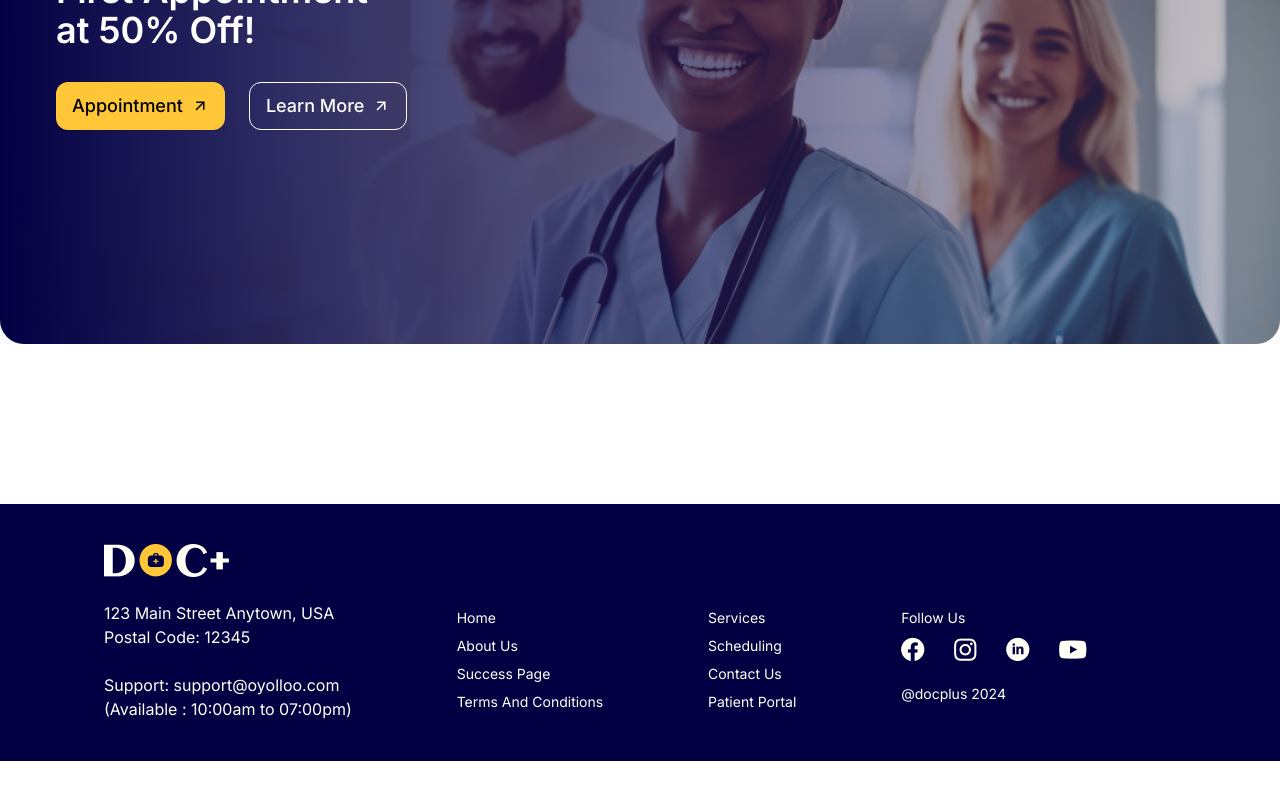
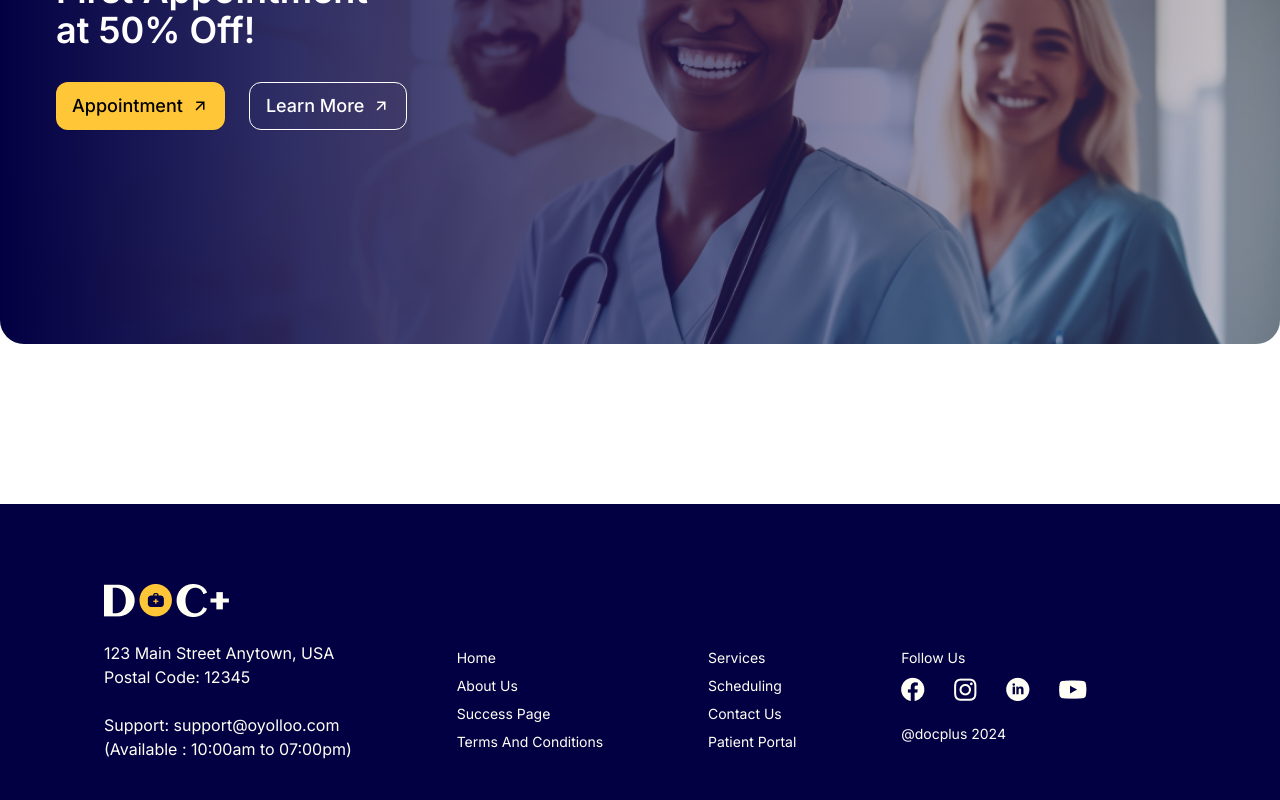
Before and after one commit to sarnali3515/task-doc, a React (Vite) app: page / in a window 1280 px wide. Shown: the part 4123-4923 px from the top of the page. Before the commit the page ends 4884 px from the top, so only its background shows below. Built offline with nearby package versions, Linux system fonts and the light colour scheme.

Commit message:
bottom gradient added

```diff
--- a/src/Pages/Footer/Footer.jsx
+++ b/src/Pages/Footer/Footer.jsx
@@ -4,7 +4,7 @@ import social from '../../assets/Icons/social.png'
 const Footer = () => {
     return (
         <div className="bg-[#020043] mt-40">
-            <footer className="footer  p-10 max-w-6xl mx-auto  text-[#FFFFF5]">
+            <footer className="footer  p-10 py-20 max-w-6xl mx-auto  text-[#FFFFF5]">
                 <aside>
                     <img src={logo} alt="" />
 
--- a/src/Pages/Home/Bottom.jsx
+++ b/src/Pages/Home/Bottom.jsx
@@ -4,7 +4,7 @@ import logo from '../../assets/Images/logo light.png'
 
 const Bottom = () => {
     return (
-        <div className='max-w-7xl mx-auto relative mt-10 md:mt-40'>
+        <div className='max-w-7xl mx-auto relative mt-10 md:mt-40 bg-gradient-to-bottom'>
             <img className='w-[1280px] mt-5  rounded-3xl' src={bottomImg} alt="" />
             <div className='absolute top-0 left-0 w-full h-full bg-gradient-to-r from-[#020043] to-[#020043]/20  rounded-3xl p-3 md:p-14 '>
                 <div className='flex justify-between'>
--- a/src/Pages/Home/Home.jsx
+++ b/src/Pages/Home/Home.jsx
@@ -20,6 +20,9 @@ const Home = () => {
                 <Service></Service>
                 <Testimonial></Testimonial>
                 <Faq></Faq>
+
+            </div>
+            <div className="bg-gradient-to-bottom">
                 <Bottom></Bottom>
             </div>
 
```
